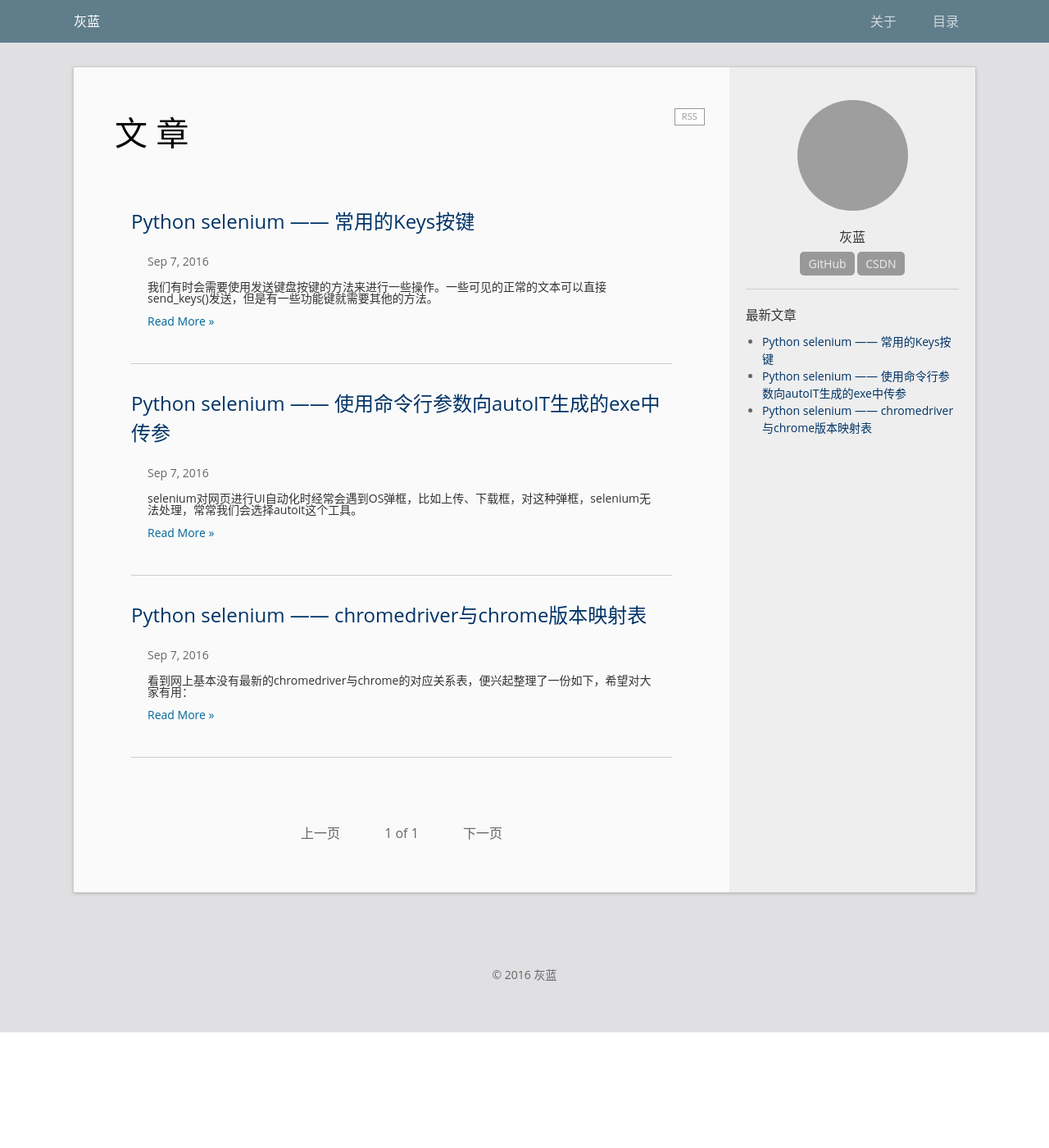
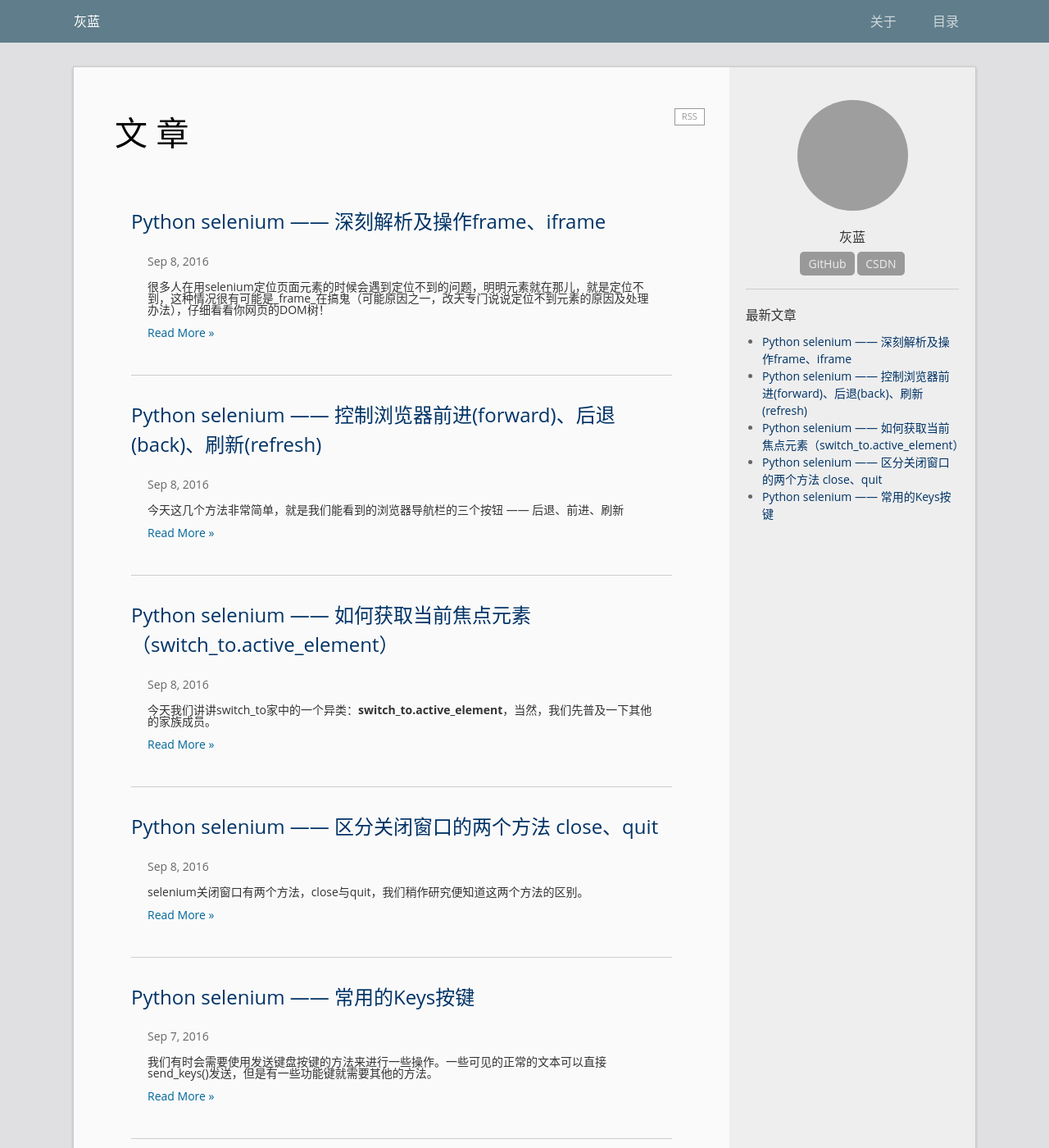
Before and after one commit to huilansame/huilansame.github.io, a Jekyll site: the page built from index.html, in a window 1280 px wide and 1400 px high. Shown: the whole window at 82% size. Built offline with Jekyll 4.4.1, drawn with Linux system fonts in a browser that asks for light colours; the list of posts is cut into pages by our own code; grey boxes are pictures that could not be loaded.

Commit message:
上传一部分文章

````diff
--- /dev/null
+++ b/_posts/2016-09-08-Python selenium —— 区分关闭窗口的两个方法 close、quit.md
@@ -0,0 +1,63 @@
+---
+layout: post
+title:  "Python selenium —— 区分关闭窗口的两个方法 close、quit"
+date:   2016-09-08 09:20:15
+categories: selenium
+permalink: /archivers/close-and-quit
+---
+
+
+selenium关闭窗口有两个方法，close与quit，我们稍作研究便知道这两个方法的区别。
+
+## **1.读读API**
+
+这是close()的说明：
+
+> Closes the current window.
+> 关闭当前窗口。
+
+这是quit()的说明：
+
+> Quits the driver and closes every associated window.
+> 退出驱动并关闭所有关联的窗口。
+
+区别：一个关闭当前窗口，一个关闭所有窗口，下面写一小段代码测试一下。
+
+
+## **2.代码试验**
+
+代码：
+
+```python
+# -*- coding: utf-8 -*-
+from selenium import webdriver
+from time import sleep
+
+driver = webdriver.Firefox()
+driver.get('http://sahitest.com/demo/index.htm')
+print driver.current_window_handle  # 查看当前window handle
+
+driver.find_element_by_link_text('Window Open Test').click()  # 打开新window1
+driver.find_element_by_link_text('Window Open Test With Title').click()  # 打开新window2
+print driver.window_handles  # 查看所有window handles
+
+driver.close()
+print driver.window_handles  # 查看现在的所有window handles
+
+driver.quit()  # 看到所有window都被关闭
+```
+结果：
+```
+{b030dd54-3cbd-4d7b-800a-2ff296f03f5b}
+[u'{b030dd54-3cbd-4d7b-800a-2ff296f03f5b}', u'{7fdacf2e-0c34-4f0d-9a7a-ae34f3af932c}', u'{f2d79121-8cc2-47ea-bd7d-2035e305ba2f}']
+[u'{7fdacf2e-0c34-4f0d-9a7a-ae34f3af932c}', u'{f2d79121-8cc2-47ea-bd7d-2035e305ba2f}']
+```
+
+我们一共打开了三个window，使用close方法仅仅关闭了当前window，其他两个window还在，当我们使用quit方法，所有window都被关闭。
+
+当仅有一个window时，两种方法区别不大，但当有多个window时，就要注意使用的方法了。
+
+
+****
+
+> 更多关于python selenium的文章，请关注我的CSDN专栏：**[Python Selenium自动化测试详解](http://blog.csdn.net/column/details/12694.html)**
--- /dev/null
+++ b/_posts/2016-09-08-Python selenium —— 如何获取当前焦点元素（switch_to.active_element）.md
@@ -0,0 +1,102 @@
+---
+layout: post
+title:  "Python selenium —— 如何获取当前焦点元素（switch_to.active_element）"
+date:   2016-09-08 09:21:15
+categories: selenium
+permalink: /archivers/switch-to-active-element
+---
+
+
+今天我们讲讲switch\_to家中的一个异类：**switch\_to.active\_element**，当然，我们先普及一下其他的家族成员。
+
+## **1.switch_to**
+selenium做自动化的过程中，经常会遇到alert、frame和新的window，这是经常是switch\_to家族大展拳脚的时候，先看看switch\_to家族的成员：
+
+> **alert**  ——返回浏览器的Alert对象，可对浏览器alert、confirm、prompt框操作
+>
+> **default_content**()  ——切到主文档
+>
+> **frame**(*frame_reference*)  ——切到某个frame
+>
+> **parent\_frame**() ——切到父frame，这个方法也不常被人所知，但有多层frame的时候很有用，不过这里要提一句，一般这种嵌套多层的frame都是有问题的，会影响到性能，可以提给开发，让其改进（内部软件除外）
+>
+> **window**(*window_name*)  ——切到某个浏览器窗口
+>
+> **active_element** ——返回当前焦点的WebElement对象
+
+其中：
+
+- alert和window的操作在之前的博客**[selenium之 辨识alert、window以及操作](http://blog.csdn.net/huilan_same/article/details/52298460)**中已经讲到
+- 关于frame的三个方法也在之前的博客**[selenium之 定位以及切换frame（iframe）](http://blog.csdn.net/huilan_same/article/details/52200586)**中已经讲到
+
+唯一没有说到的就是switch\_to家族中的active\_element成员，这个家伙不常被用到，所以也容易被人遗忘，在网上也很少找到关于它的介绍。但是，存在的即是合理的，它也必然有它存在的意义。
+
+在这里需要特别说明一下的是不支持的用法switch\_to\_alert()，如果你在pycharm或者eclipse上编辑，会发现这样的方法被划上了删除线，意思是告诉你这个用法已经不被支持，今后很有可能被废除，不建议继续使用。所以，如果你不想你的脚本哪天升级后不能运行，那就不要用这种old style了，用switch_to.alert()类的方法吧。
+
+##**2.switch_to.active_element**
+
+> **switch_to.active_element**返回的是当前**焦点**的对象，即返回WebElement对象。
+
+那么**焦点**是什么？大概可以这样理解：即网页上当前操作的对象（也就是你网页上光标的位置），比如，你鼠标点击到了一个input框，你可以在这个input框里输入信息，这时这个input框即焦点。
+
+说了半天，到底什么时候会需要返回当前的焦点呢？下面这个例子可以更直观一些：
+
+> 今天群里有人遇到这样的问题，一个网页上的新建文件夹的功能，右键-新建之后，在页面上有个输入文件夹名的input框，但这个框一旦失去焦点而且没有内容的话，就会消失、取消掉新建文件夹的操作。如图：
+
+![右键新建](http://img.blog.csdn.net/20160827235644622)
+
+![填写文件夹名](http://img.blog.csdn.net/20160827235718279)
+
+**最初的代码**如下（部分）：
+
+```python
+...
+l = driver.find_element_by_id('pm_treeRoom_1_span')
+ActionChains(driver).context_click(l).perform()
+driver.find_element_by_class_name('fnew').click()
+time.sleep(2)
+driver.find_element_by_xpath('//*[@id="pm_treeRoom_1_ul"]/li[...]').send_keys('filename')
+time.sleep(2)
+...
+```
+
+结果这种操作总会导致输入框失去焦点，直接消失，更不能send_keys进去了，直接报错。
+
+我提醒用ActionChains的send_keys发送，不去重新定位元素，就用默认的焦点元素。**修改后的代码**如下（部分）：
+
+```python
+...
+driver.find_element_by_class_name('fnew').click()
+time.sleep(2)
+ActionChains(driver).send_keys('filename')
+time.sleep(2)
+...
+```
+
+结果仍是失败，代码执行成功了。但是光标仍卡在输入框，输入框也没有输入任何信息。
+
+没办法，只好祭出我的大招，用switch\_to.active\_element，看**代码**（部分）：
+
+```python
+driver.find_element_by_class_name('fnew').click()
+time.sleep(2)
+driver.switch_to.active_element.send_keys('filename')
+time.sleep(2)
+```
+
+结果：
+
+![成功](http://img.blog.csdn.net/20160828001156898)
+
+成功添加上了新的文件夹！
+
+**注意：active_element后面没有括号。**
+
+有上面的示例我想大家也大概明白了active_element的用法。当你想要获取当前焦点元素时，你就可以用它了。
+
+> **API : Returns the element with focus, or BODY if nothing has focus.**
+
+****
+
+
+> 更多关于python selenium的文章，请关注我的CSDN专栏：**[Python Selenium自动化测试详解](http://blog.csdn.net/column/details/12694.html)**
--- /dev/null
+++ b/_posts/2016-09-08-Python selenium —— 控制浏览器前进(forward)、后退(back)、刷新(refresh).md
@@ -0,0 +1,132 @@
+---
+layout: post
+title:  "Python selenium —— 控制浏览器前进(forward)、后退(back)、刷新(refresh)"
+date:   2016-09-08 09:30:15
+categories: selenium
+permalink: /archivers/forward-back-refresh
+---
+
+
+今天这几个方法非常简单，就是我们能看到的浏览器导航栏的三个按钮 —— 后退、前进、刷新
+
+![导航栏按钮](http://img.blog.csdn.net/20160828092036944)
+
+> driver.back()
+>
+> driver.forward()
+>
+> driver.refresh()
+
+不多说，have a try
+
+```python
+# -*- coding: utf-8 -*-
+
+from selenium import webdriver
+from time import sleep
+
+driver = webdriver.Firefox()
+driver.maximize_window()
+driver.get('http://www.baidu.com')
+print 'base_url: ', driver.current_url
+
+driver.find_element_by_id('kw').send_keys(u'selenium 灰蓝')
+driver.find_element_by_id('su').click()
+sleep(2)
+print 'after search: ', driver.current_url
+
+driver.back()
+print 'back to: ', driver.current_url
+
+driver.forward()
+print 'forward to: ', driver.current_url
+
+sleep(2)
+driver.refresh()
+print 'refresh: ', driver.current_url
+
+sleep(2)
+driver.quit()
+```
+
+结果：明显能够看到浏览器的后退、前进与刷新的动作。
+
+```
+https://www.baidu.com/s?ie=utf-8&f=8&rsv_bp=0&rsv_idx=1&tn=baidu&wd=selenium%20%E7%81%B0%E8%93%9D&rsv_pq=f88ee279000319b4&rsv_t=3537ECuJsvn8biOOxAemTJhRgJA9fRB%2FgYyaBy3sdcQagRhU5jOqEDICoQI&rqlang=cn&rsv_enter=0&rsv_sug3=11&inputT=266&rsv_sug4=266
+https://www.baidu.com/
+https://www.baidu.com/s?ie=utf-8&f=8&rsv_bp=0&rsv_idx=1&tn=baidu&wd=selenium%20%E7%81%B0%E8%93%9D&rsv_pq=f88ee279000319b4&rsv_t=3537ECuJsvn8biOOxAemTJhRgJA9fRB%2FgYyaBy3sdcQagRhU5jOqEDICoQI&rqlang=cn&rsv_enter=0&rsv_sug3=11&inputT=266&rsv_sug4=266
+https://www.baidu.com/s?ie=utf-8&f=8&rsv_bp=0&rsv_idx=1&tn=baidu&wd=selenium%20%E7%81%B0%E8%93%9D&rsv_pq=f88ee279000319b4&rsv_t=3537ECuJsvn8biOOxAemTJhRgJA9fRB%2FgYyaBy3sdcQagRhU5jOqEDICoQI&rqlang=cn&rsv_enter=0&rsv_sug3=11&inputT=266&rsv_sug4=266
+```
+
+那么什么时候会用呢？
+
+一种情况就是，当你从一个父页面跳转到子页面进行操作，操作完之后没有“返回”之类的按钮或链接，重新进入父页面又很麻烦，back()可以帮你。forward()与此类似，相对没有back()那么常用。
+
+当你修改了页面信息但是没有即时刷新时，可以手动refresh()。
+
+**不过需要注意：**
+
+> **当你前进并退回原来的页面或刷新页面之后，页面的元素id是改变了的。不要妄图用原来定位好的WebElement去操作现在的页面元素！否则会出现如下报错：**
+> selenium.common.exceptions.StaleElementReferenceException: Message: Element not found in the cache - perhaps the page has changed since it was looked up
+
+代码示例下：
+
+```python
+# -*- coding: utf-8 -*-
+
+from selenium import webdriver
+
+driver = webdriver.Firefox()
+driver.maximize_window()
+driver.get('http://www.baidu.com')
+
+
+kw = driver.find_element_by_id('kw')
+print kw  # 原页面元素ID
+
+driver.refresh()
+
+print driver.find_element_by_id('kw')  # 刷新之后的kw元素ID
+kw.send_keys('csdn')  # 再用原来的元素ID去操作就会抛出异常
+
+driver.quit()
+```
+
+来看看输出结果：
+
+```
+<selenium.webdriver.remote.webelement.WebElement (session="19a16be7-f885-4454-aa44-065b35d8377f", element="{307bfd7c-bcb8-4bed-a0f0-164924e9f648}")>
+<selenium.webdriver.remote.webelement.WebElement (session="19a16be7-f885-4454-aa44-065b35d8377f", element="{8eac4fb5-4c8f-4141-b9d5-2ced9b412388}")>
+Traceback (most recent call last):
+  File "D:/Code/py files/zhigou/zhigou_framework/test/UI_test/case/testnavigation.py", line 16, in <module>
+    kw.send_keys('csdn')  # 再用原来的元素ID去操作就会抛出异常
+  File "C:\APP\Python2.7.10\lib\site-packages\selenium\webdriver\remote\webelement.py", line 334, in send_keys
+    self._execute(Command.SEND_KEYS_TO_ELEMENT, {'value': typing})
+  File "C:\APP\Python2.7.10\lib\site-packages\selenium\webdriver\remote\webelement.py", line 469, in _execute
+    return self._parent.execute(command, params)
+  File "C:\APP\Python2.7.10\lib\site-packages\selenium\webdriver\remote\webdriver.py", line 201, in execute
+    self.error_handler.check_response(response)
+  File "C:\APP\Python2.7.10\lib\site-packages\selenium\webdriver\remote\errorhandler.py", line 194, in check_response
+    raise exception_class(message, screen, stacktrace)
+selenium.common.exceptions.StaleElementReferenceException: Message: Element not found in the cache - perhaps the page has changed since it was looked up
+Stacktrace:
+    at fxdriver.cache.getElementAt (resource://fxdriver/modules/web-element-cache.js:9407)
+    at Utils.getElementAt (file:///c:/users/zx/appdata/local/temp/tmpsorvob/extensions/fxdriver@googlecode.com/components/command-processor.js:8992)
+    at fxdriver.preconditions.visible (file:///c:/users/zx/appdata/local/temp/tmpsorvob/extensions/fxdriver@googlecode.com/components/command-processor.js:10043)
+    at DelayedCommand.prototype.checkPreconditions_ (file:///c:/users/zx/appdata/local/temp/tmpsorvob/extensions/fxdriver@googlecode.com/components/command-processor.js:12597)
+    at DelayedCommand.prototype.executeInternal_/h (file:///c:/users/zx/appdata/local/temp/tmpsorvob/extensions/fxdriver@googlecode.com/components/command-processor.js:12614)
+    at DelayedCommand.prototype.executeInternal_ (file:///c:/users/zx/appdata/local/temp/tmpsorvob/extensions/fxdriver@googlecode.com/components/command-processor.js:12619)
+    at DelayedCommand.prototype.execute/< (file:///c:/users/zx/appdata/local/temp/tmpsorvob/extensions/fxdriver@googlecode.com/components/command-processor.js:12561)
+
+```
+
+能看到**两次输出的WebElement是完全不同的**，还用原来的元素去操作当然是不行的：
+
+![两次WebElement不同](http://img.blog.csdn.net/20160828095936324)
+
+所以在有可能有页面刷新的时候，**不要用这种获取到元素，然后一直操作这个元素的写法；要在刷新之后重新获取一下元素进行操作。**
+
+
+****
+
+> 更多关于python selenium的文章，请关注我的CSDN专栏：**[Python Selenium自动化测试详解](http://blog.csdn.net/column/details/12694.html)**
--- /dev/null
+++ b/_posts/2016-09-08-Python selenium —— 深刻解析及操作frame、iframe.md
@@ -0,0 +1,128 @@
+---
+layout: post
+title:  "Python selenium —— 深刻解析及操作frame、iframe"
+date:   2016-09-08 09:50:15
+categories: selenium
+permalink: /archivers/switch-to-frame
+---
+
+
+很多人在用selenium定位页面元素的时候会遇到定位不到的问题，明明元素就在那儿，就是定位不到，这种情况很有可能是_frame_在搞鬼（可能原因之一，改天专门说说定位不到元素的原因及处理办法），仔细看看你网页的DOM树！
+
+**frame**标签有frameset、frame、iframe三种，**frameset跟其他普通标签没有区别，不会影响到正常的定位**，而frame与iframe对selenium定位而言是一样的，selenium有一组方法对frame进行操作：
+
+```python
+driver.switch_to.frame(reference)  # 切到指定frame，可用id或name(str)、index(int)、元素(WebElement)定位
+driver.switch_to.parent_frame()  # 切到父级frame，如果已是主文档，则无效果
+driver.switch_to.default_content()  # 切到主文档，DOM树最开始的<html>标签
+```
+
+##**1.怎么切到frame中(switch_to.frame())**
+
+selenium提供了switch_to.frame()方法来切换frame
+
+```
+switch_to.frame(reference)
+```
+
+不得不提到switch\_to\_frame()，很多人在这样写的时候会发现，这句话被划上了删除线，原因是这个方法已经out了，之后很有可能会不支持，建议的写法是switch_to.frame()
+
+reference是传入的参数，用来定位frame，可以传入id、name、index以及selenium的WebElement对象，假设有如下HTML代码 index.html：
+
+```html
+<html lang="en">
+<head>
+    <title>FrameTest</title>
+</head>
+<body>
+<iframe src="a.html" id="frame1" name="myframe"></iframe>
+</body>
+</html>
+```
+
+想要定位其中的iframe并切进去，可以通过如下代码：
+
+
+```python
+from selenium import webdriver
+driver = webdriver.Firefox()
+driver.switch_to.frame(0)  # 1.用frame的index来定位，第一个是0
+# driver.switch_to.frame("frame1")  # 2.用id来定位
+# driver.switch_to.frame("myframe")  # 3.用name来定位
+# driver.switch_to.frame(driver.find_element_by_tag_name("iframe"))  # 4.用WebElement对象来定位
+```
+
+通常采用id和name就能够解决绝大多数问题。但有时候frame并无这两项属性，则可以用index和WebElement来定位：
+
+- index从_0_开始，传入整型参数即判定为用index定位，传入str参数则判定为用id/name定位
+- WebElement对象，即用find\_element系列方法所取得的对象，我们可以用tag_name、xpath等来定位frame对象
+
+举个栗子：
+
+```html
+<iframe src="myframetest.html" />
+```
+
+用xpath定位，传入WebElement对象：
+
+```python
+driver.switch_to.frame(driver.find_element_by_xpath("//iframe[contains(@src,'myframe')]"))
+```
+
+##**2.从frame中切回主文档(switch\_to.default\_content())**
+
+切到frame中之后，我们便不能继续操作主文档的元素，这时如果想操作主文档内容，则需切回主文档。
+
+```python
+driver.switch_to.default_content()
+```
+
+##**3.嵌套frame的操作(switch\_to.parent_frame())**
+
+有时候我们会遇到嵌套的frame，如下：
+
+```html
+<html>
+	<iframe id="frame1">
+		<iframe id="frame2" / >
+	</iframe>
+</html>
+```
+
+1.从主文档切到frame2，一层层切进去
+
+```python
+driver.switch_to.frame("frame1")
+driver.switch_to.frame("frame2")
+```
+
+2.从frame2再切回frame1，这里selenium给我们提供了一个方法能够从子frame切回到父frame，而不用我们切回主文档再切进来。
+
+```python
+driver.switch_to.parent_frame()  # 如果当前已是主文档，则无效果
+```
+
+有了parent_frame()这个相当于后退的方法，我们可以随意切换不同的frame，随意的跳来跳去了。
+
+所以只要善用以下三个方法，遇到frame分分钟搞定：
+
+```python
+driver.switch_to.frame(reference)
+driver.switch_to.parent_frame()
+driver.switch_to.default_content()
+```
+
+*****
+
+##**补充**
+另外补充一下，之前曾看到过用点分法来切入嵌套frame的方法，但我试验之后发现并不能定位到frame，如果有同学可以成功，麻烦留言告知一下，用法如下：
+
+```
+driver.switch_to.frame('frame1.0.frame3')
+```
+
+**据说**以上代码可以切到 “frame1” 下的 “第一个frame” 下的 “frame3” 中。
+
+****
+
+> 更多关于python selenium的文章，请关注我的专栏：**[Python Selenium自动化测试详解](http://blog.csdn.net/column/details/12694.html)**
````
Also changed, not shown: _posts/2016-09-07-Python selenium —— chromedriver与chrome版本映射表.md (+2 -0 lines), 1 other file.
